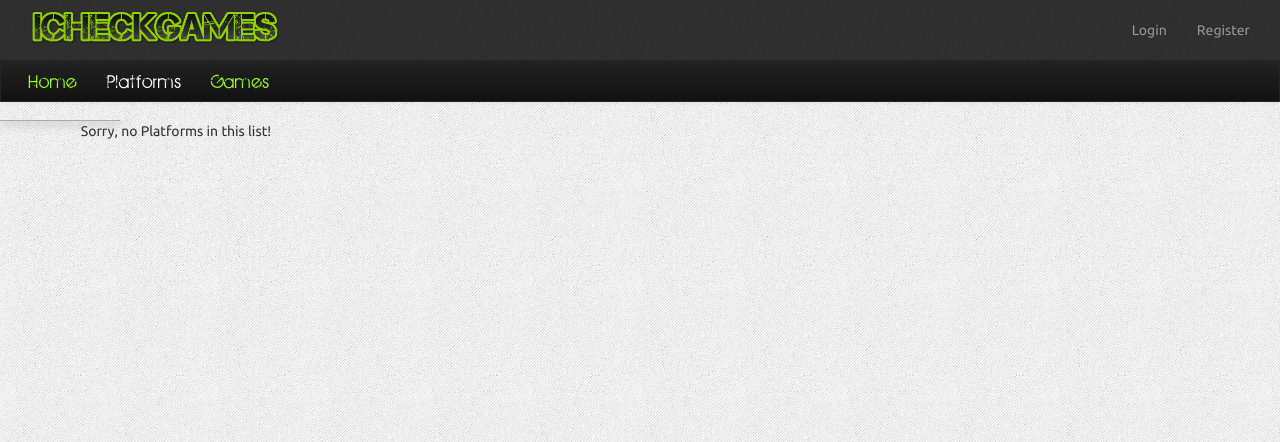
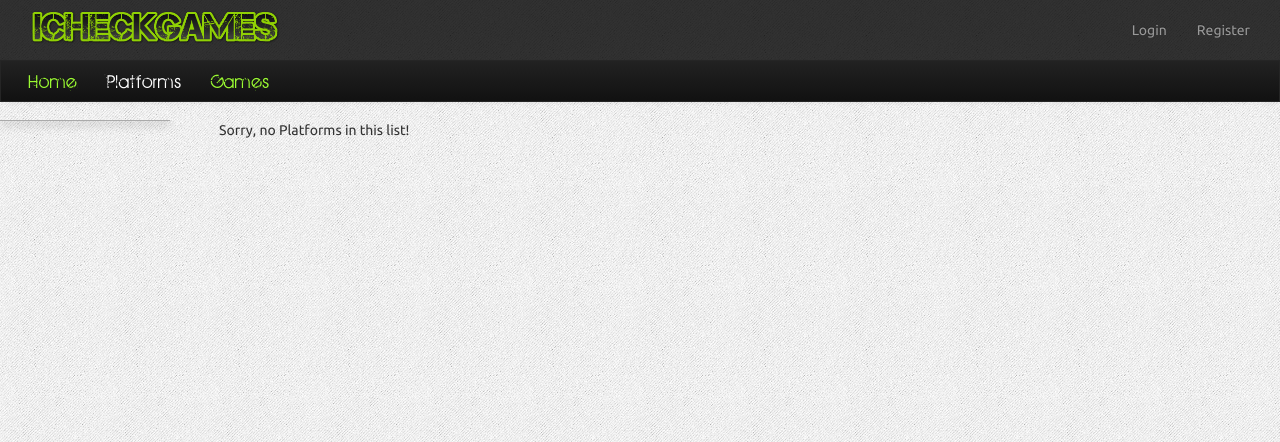
Before and after one commit to abhidevmumbai/checkit, a Django app: page /platforms/ in a window 1280 px wide. Shown: the top 442 px of the page. Run offline with Django 3.2, Linux system fonts and the light colour scheme; data that the repository does not hold is empty; some libraries are stand-ins or nearby versions; some web fonts are replaced.

Commit message:
Minor UI changes

```diff
--- a/static/css/main.css
+++ b/static/css/main.css
@@ -7,19 +7,10 @@ yellow: #fff18b*/
 	font-family: BirthOfHero;
 	src: url('/static/fonts/BIRTH_OF_A_HERO.ttf');
 }
-@font-face{
-	font-family: VAL;
-	src: url('/static/fonts/VAL.otf');
-}
-@font-face{
-	font-family: RipeSemibold;
-	src: url('/static/fonts/ripesemibold.otf');
-}
+
 body{
 	background: #ececec url('/static/img/bg.jpg') repeat;
-	/*font-family: 'Marko One', serif;*/
-	/*font-family: 'Faster One', cursive;*/
-	font-family: 'Ubuntu', sans-serif;
+	font-family: 'Ubuntu', sans-serif, arial;
 	padding: 0;
 }
 ul{ list-style-type: none; margin: 0}
@@ -418,8 +409,8 @@ ul{ list-style-type: none; margin: 0}
 	left: 0;
 	top: 120px;*/
 	margin: 0;
-	min-width: 120px;
-	width: 18%;
+	min-width: 170px;
+	/*width: 18%;*/
 }
 .scroll_container .anchor_list.fixed{
 	position: fixed;
--- a/templates/gamedetails.html
+++ b/templates/gamedetails.html
@@ -15,6 +15,7 @@
 	<!--h4 class="pull-left">Login</h4-->
 {% endblock navbar %}
 {% block body %}
+	<div class="container">
 		<div class="row-fluid plain_view">
 			<div class="span12">
 				{% if game.banner %}
@@ -22,7 +23,7 @@
 						<img src="{{ game.banner }}" />
 					</div>
 				{% endif %}
-			<div class="left_cont">
+				<div class="left_cont span8">
 					<div class="game_container">
 						<img class="MR15 thumb" src="{% parseImagejson game.boxarts 'thumbnailFront' %}" />
 						<h4 class="title">{{ game.title }}</h4>
@@ -82,6 +83,7 @@
 				</div>
 			</div>
 		</div>
+	</div>
 {% endblock body%}
 
 {% block bottom_javascript%}
--- a/templates/platformlist.html
+++ b/templates/platformlist.html
@@ -9,7 +9,7 @@
 {% endblock navbar %}
 {% block body %}
 	<div class="row-fluid plain_view">
-		<div class="left_cont">
+		<div class="left_cont span8">
 			<div class="scroll_container">
 				<ul class="anchor_list">
 					{% for platform in platforms %}
```
Lines whose indentation alone changed are shown as unchanged.
